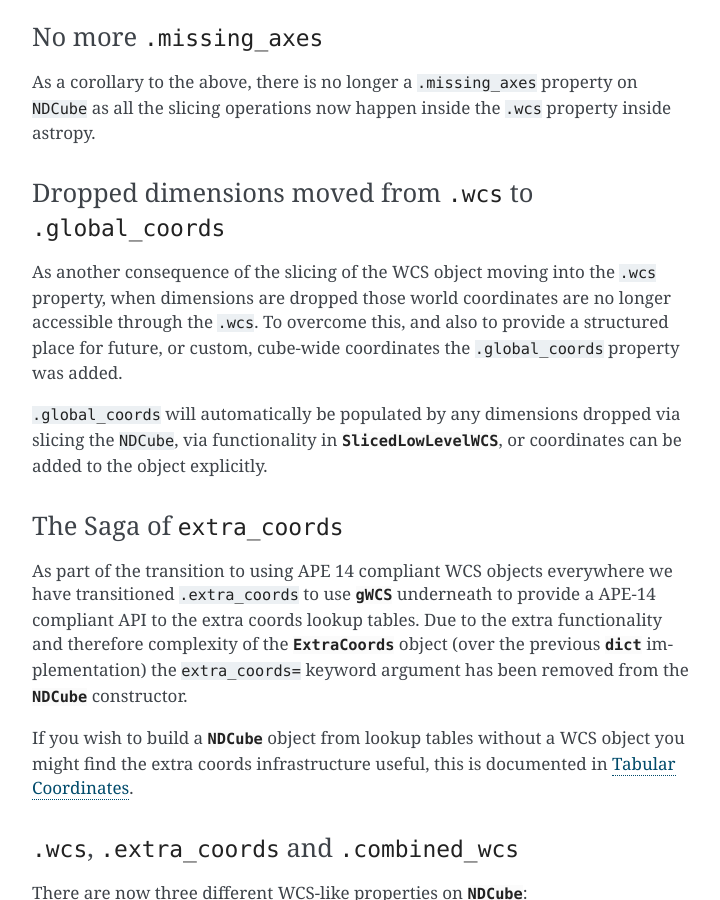
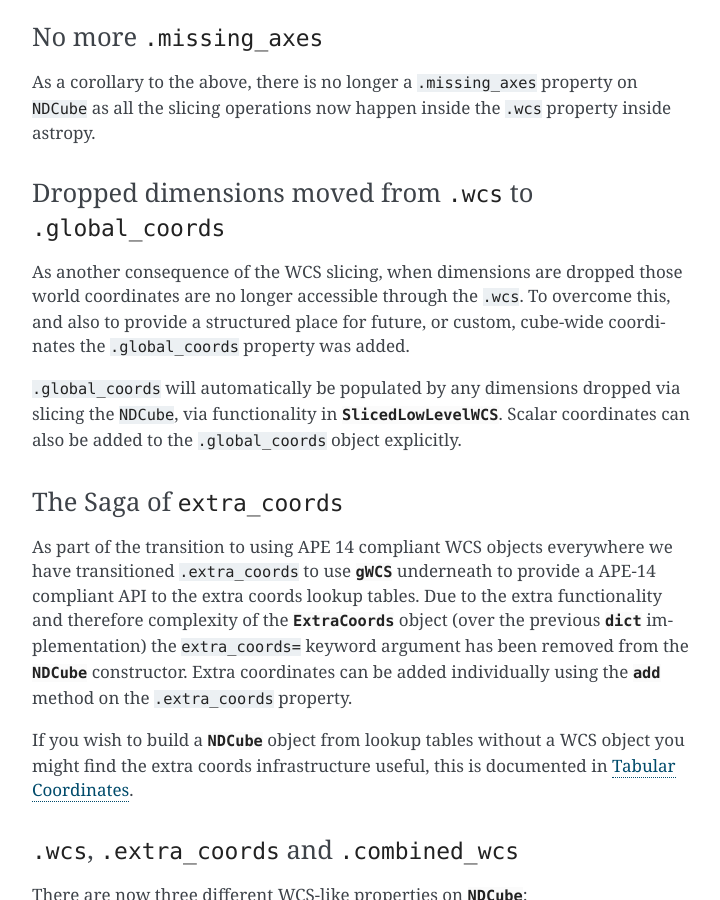
Before and after one commit to sunpy/ndcube, a Sphinx documentation site: the page built from docs/introduction.rst, in a window 1280 px wide and 900 px high, scrolled down 3821 px. Shown: the whole window, without its empty margins (388-1108 px from the left). Built offline with Sphinx 7.4.7, drawn with Linux system fonts in a browser that asks for light colours; the version number could not be read and is left out.

Commit message:
Apply suggestions from code review
Co-authored-by: DanRyanIrish <ryand5@tcd.ie>

```diff
--- a/docs/introduction.rst
+++ b/docs/introduction.rst
@@ -127,10 +127,11 @@ As a corollary to the above, there is no longer a ``.missing_axes`` property on
 Dropped dimensions moved from ``.wcs`` to ``.global_coords``
 ------------------------------------------------------------
 
-As another consequence of the slicing of the WCS object moving into the ``.wcs`` property, when dimensions are dropped those world coordinates are no longer accessible through the ``.wcs``.
+As another consequence of the WCS slicing, when dimensions are dropped those world coordinates are no longer accessible through the ``.wcs``.
 To overcome this, and also to provide a structured place for future, or custom, cube-wide coordinates the ``.global_coords`` property was added.
 
-``.global_coords`` will automatically be populated by any dimensions dropped via slicing the ``NDCube``, via functionality in `~astropy.wcs.wcsapi.SlicedLowLevelWCS`, or coordinates can be added to the object explicitly.
+``.global_coords`` will automatically be populated by any dimensions dropped via slicing the ``NDCube``, via functionality in `~astropy.wcs.wcsapi.SlicedLowLevelWCS`.
+Scalar coordinates can also be added to the ``.global_coords`` object explicitly.
 
 
 The Saga of ``extra_coords``
@@ -138,6 +139,7 @@ The Saga of ``extra_coords``
 
 As part of the transition to using APE 14 compliant WCS objects everywhere we have transitioned ``.extra_coords`` to use `gWCS` underneath to provide a APE-14 compliant API to the extra coords lookup tables.
 Due to the extra functionality and therefore complexity of the `.ExtraCoords` object (over the previous `dict` implementation) the ``extra_coords=`` keyword argument has been removed from the `.NDCube` constructor.
+Extra coordinates can be added individually using the `~.ExtraCoords.add` method on the ``.extra_coords`` property.
 
 If you wish to build a `.NDCube` object from lookup tables without a WCS object you might find the extra coords infrastructure useful, this is documented in :ref:`tabular_coordinates`.
 
```
